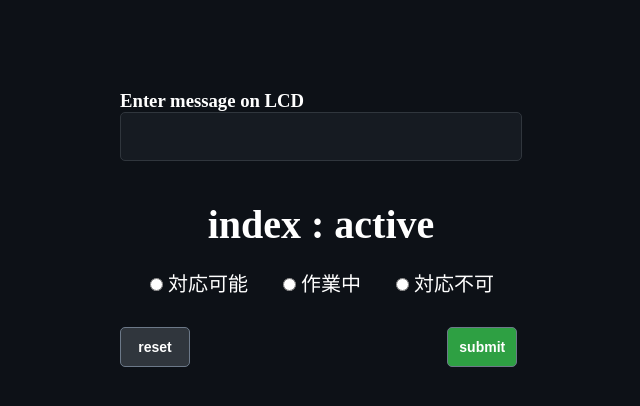
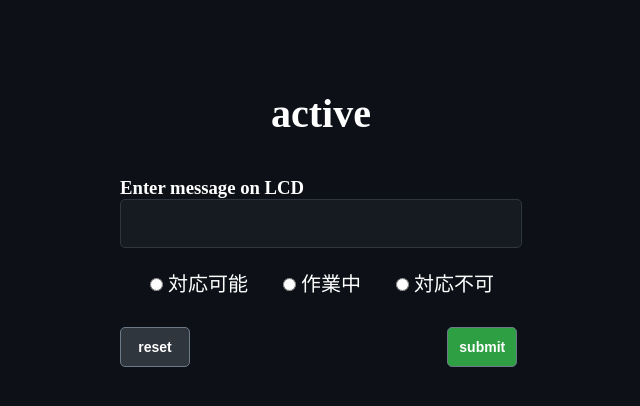
Before and after one commit to RitsukiShuto/roomManager, a Flask app: template app/templates/main/index.html in a window 1280 px wide. Shown: the part 106-512 px from the top of the page, without its empty margins (319-959 px from the left). Run offline with Flask 3, Linux system fonts and the light colour scheme; the template is opened without the code that fills it: most values are stand-ins (such as "Sample title", 1, 10 or a date in 2020).

Commit message:
動的な表示を行えるように変更

```diff
--- a/app/templates/main/index.html
+++ b/app/templates/main/index.html
@@ -5,7 +5,7 @@
   <head>
     <meta charset="UTF-8" />
     <title>Room Manager</title>
-    <link rel="stylesheet" href="css/style.css" />
+    <link rel="stylesheet" href="{{url_for('static', filename='css/style.css')}}" />
   </head>
 
   <body>
@@ -23,19 +23,21 @@
 
     <div class="wrappar">
         <div class="content">
+
+            <div class="status">
+                <!-- room statusを表示 -->
+                <h1>
+                    {{status}}
+                </h1>
+            </div>
+
             <div class="lcd">
                 <!-- LCDモニターのプレビューと入力を行う -->
                 <h3>Enter message on LCD</h3>
                     <form class="lcd_form" action="/main" method="post">
                         <input class="lcd_form" type="text" name="message" />
                     </form>
-            </div>
-            <div class="status">
-                <!-- room statusを表示 -->
-                <h1>
-                    index : {{status}}
-                </h1>
-            </div>
+                </div>
 
             <div class="row">
                 <!-- ボタンを表示 -->
```
